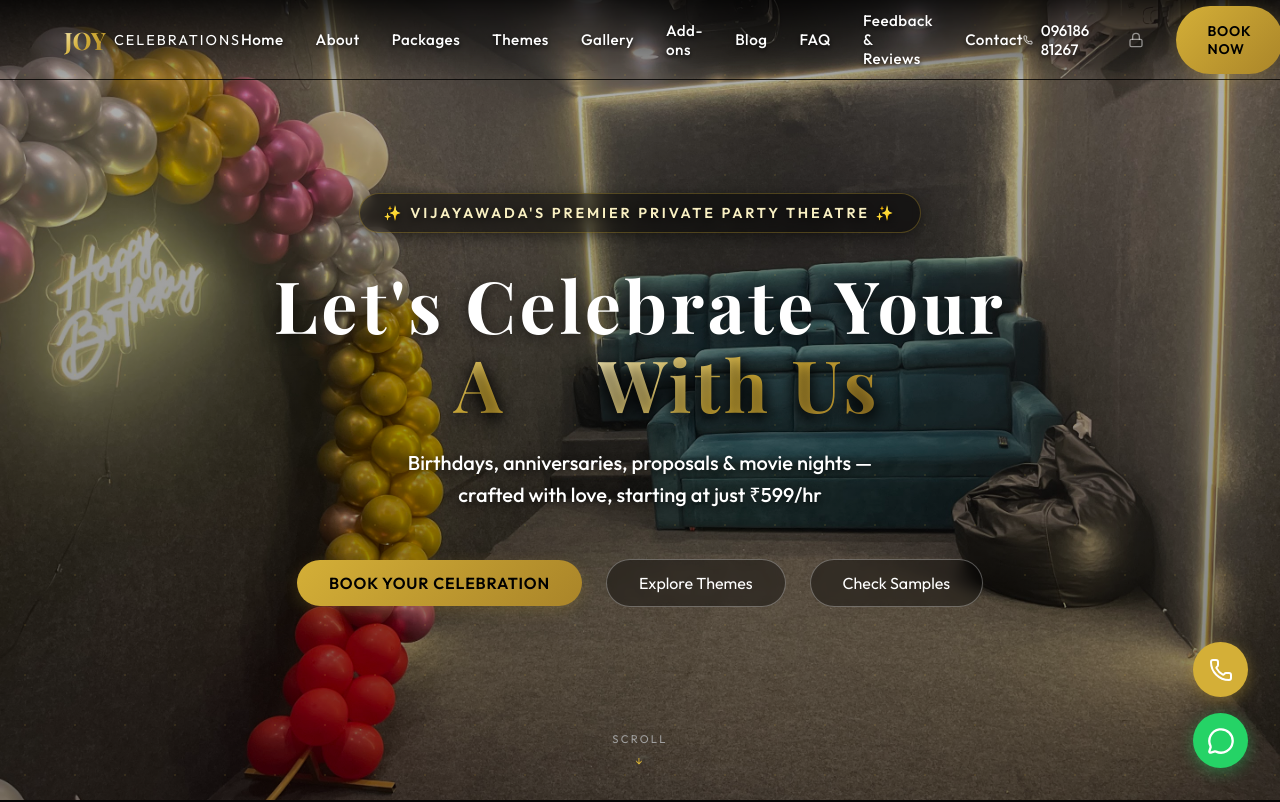
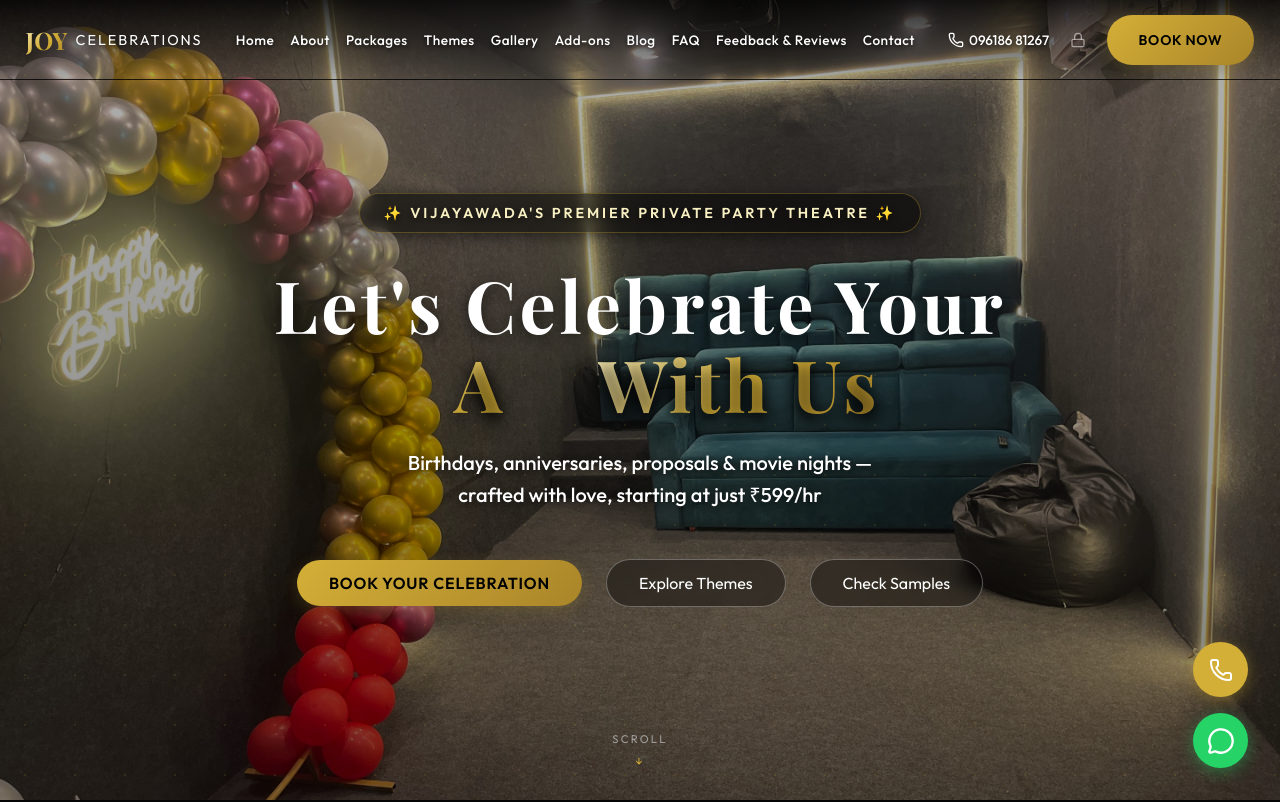
Before and after one commit to geethikaparvatham/Joy_celebrations, a Next.js app: page / in a window 1280 px wide. Shown: the top 802 px of the page. Built offline with nearby package versions, Linux system fonts and the light colour scheme.

Commit message:
Fix navbar styling to fit in one line

```diff
--- a/src/components/layout/Navbar.module.css
+++ b/src/components/layout/Navbar.module.css
@@ -5,9 +5,8 @@
   right: 0;
   height: 80px;
   display: flex;
-  align-items: center;
   justify-content: space-between;
-  padding: 0 5%;
+  padding: 0 2%;
   z-index: 1000;
   transition: var(--transition);
   border-bottom: 1px solid transparent;
@@ -42,7 +41,7 @@
 
 .navLinks {
   display: flex;
-  gap: 2rem;
+  gap: 1rem;
   align-items: center;
 }
 
@@ -51,8 +50,9 @@
   font-weight: 500;
   text-shadow: 0 2px 5px rgba(0, 0, 0, 0.8);
   text-decoration: none;
-  font-size: 0.95rem;
+  font-size: 0.85rem;
   letter-spacing: 0.5px;
+  white-space: nowrap;
   transition: var(--transition);
 }
 
@@ -83,18 +83,19 @@
 .rightActions {
   display: flex;
   align-items: center;
-  gap: 1.5rem;
+  gap: 0.8rem;
 }
 
 .phoneLink {
   display: flex;
   align-items: center;
-  gap: 0.5rem;
+  gap: 0.3rem;
   color: #ffffff;
   font-weight: 500;
   text-shadow: 0 2px 5px rgba(0, 0, 0, 0.8);
   text-decoration: none;
-  font-size: 0.95rem;
+  font-size: 0.85rem;
+  white-space: nowrap;
   transition: var(--transition);
 }
 
```
